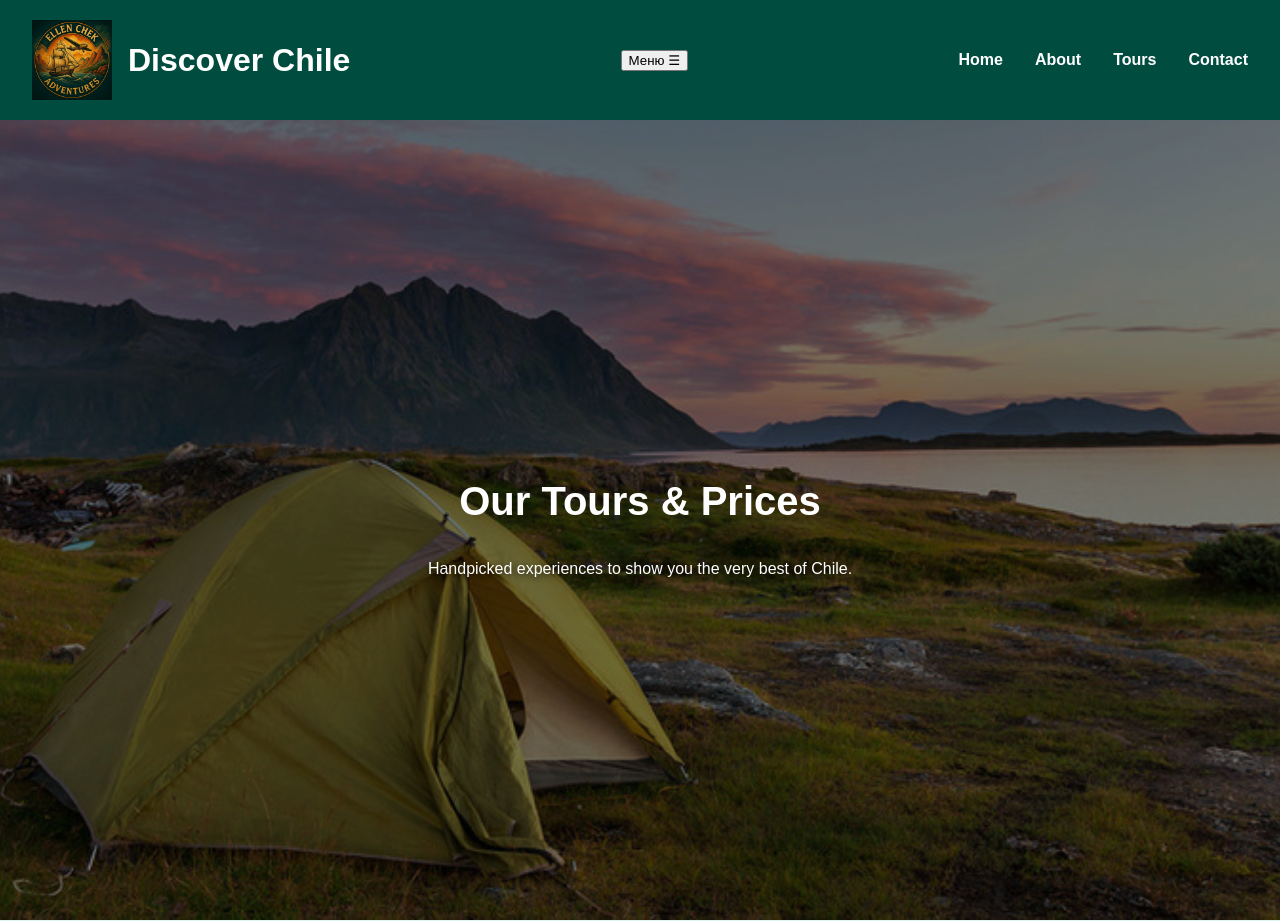
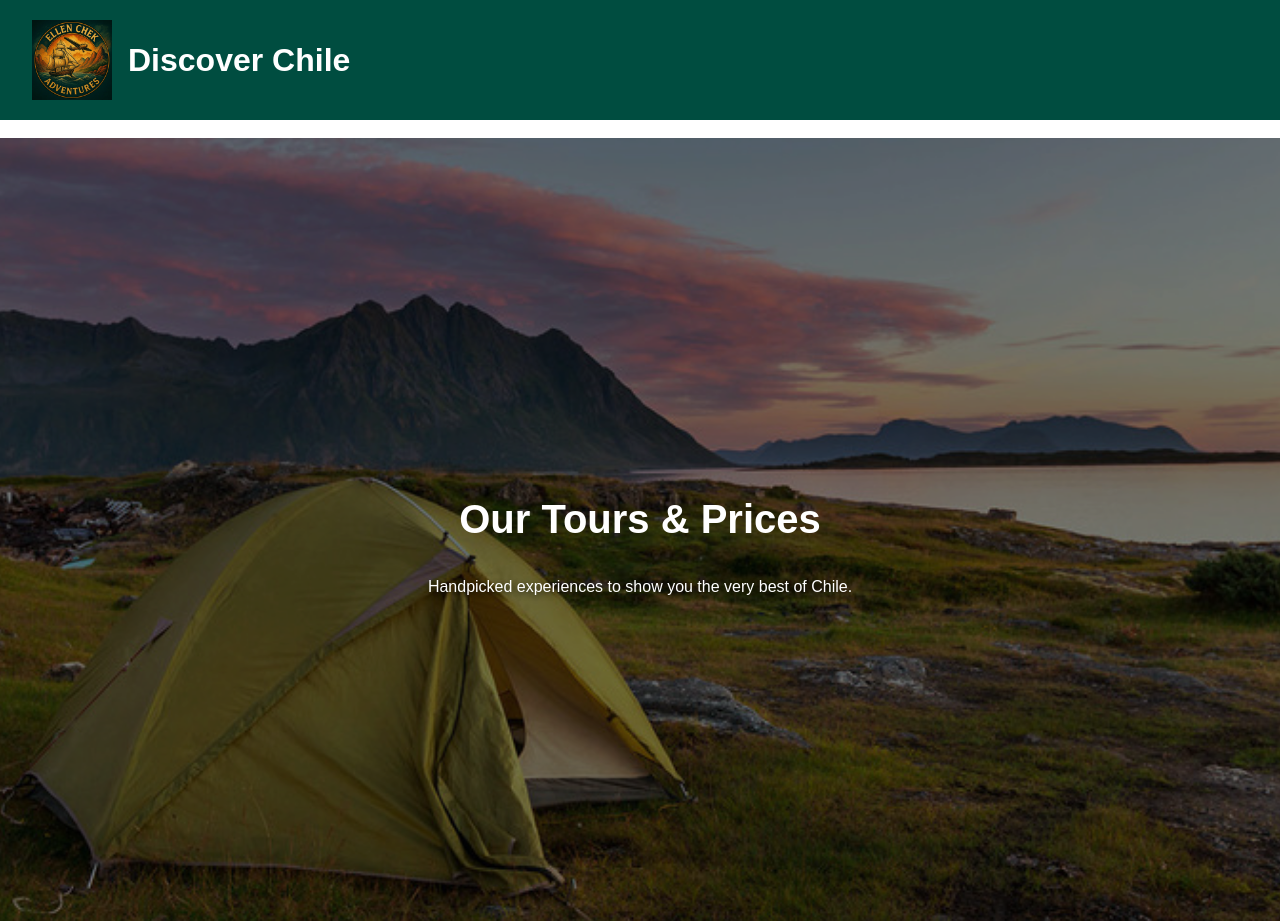
Before and after one commit to ellencheck/wdd131, a plain HTML site: page project/tours.html in a window 1280 px wide. Shown: the top 921 px of the page. Drawn offline with Linux system fonts and the light colour scheme.

Commit message:
Update tours.html

```diff
--- a/project/tours.html
+++ b/project/tours.html
@@ -11,22 +11,16 @@
   <div class="left-block">
     <img src="images/logo.webp" alt="Logo">
     <h1>Discover Chile</h1>
+  </div>
+</header>
 
-  </div>
-
-  <button class="mobile-menu-button" aria-expanded="false" aria-controls="mobile-menu">
-    Меню ☰
-  </button>
-
-  <nav id="mobile-menu" class="mobile-menu">
-    <ul>
-      <li><a href="index.html">Home</a></li>
-      <li><a href="about.html" class="active">About</a></li>
-      <li><a href="tours.html">Tours</a></li>
-      <li><a href="contact.html">Contact</a></li>
-    </ul>
-  </nav>
-</header>
+<!-- Нижняя навигация для мобильной версии -->
+<nav class="bottom-nav">
+  <a href="index.html">Home</a>
+  <a href="about.html" class="active">About</a>
+  <a href="tours.html">Tours</a>
+  <a href="contact.html">Contact</a>
+</nav>
 
   <section class="hero">
     <h2>Our Tours &amp; Prices</h2>
```
